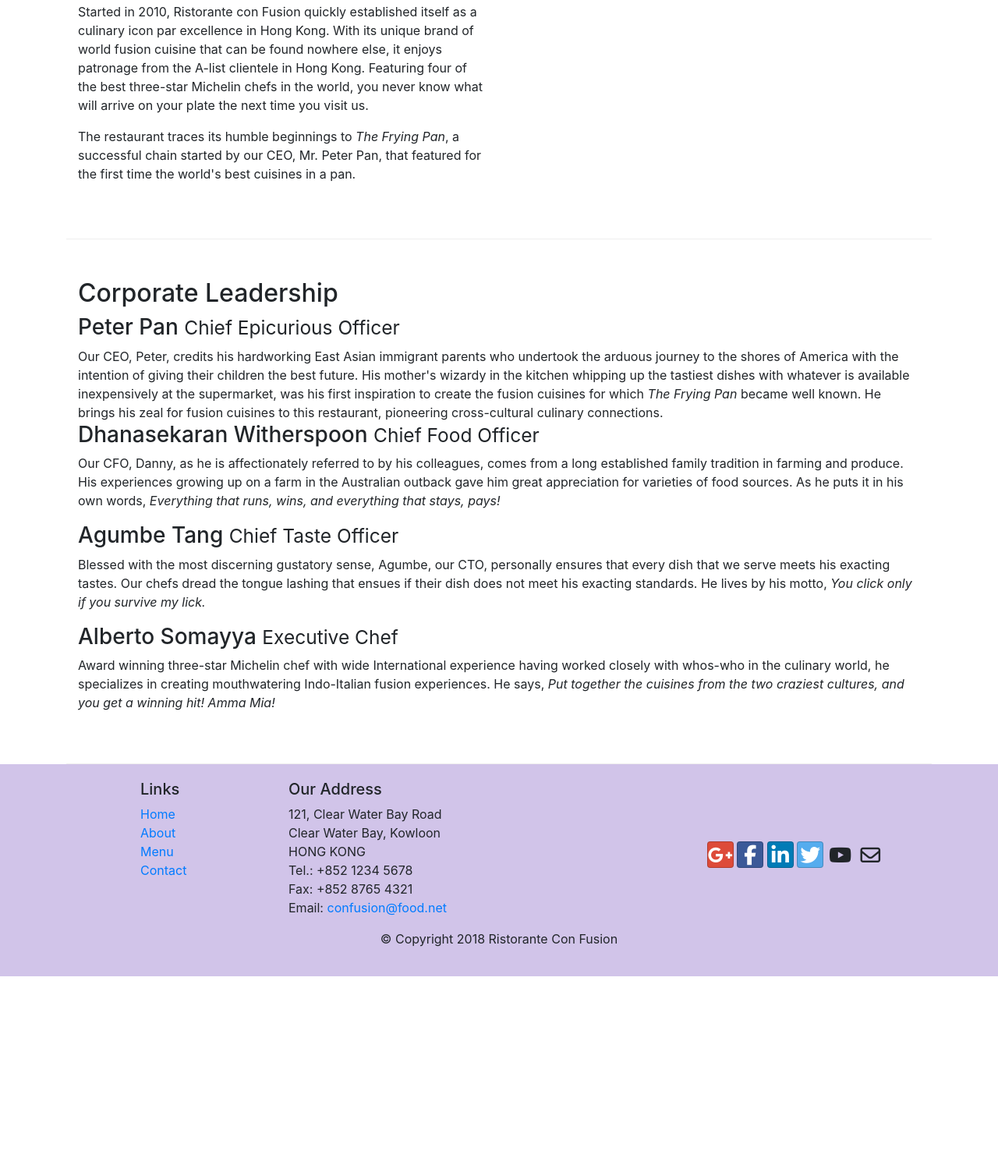
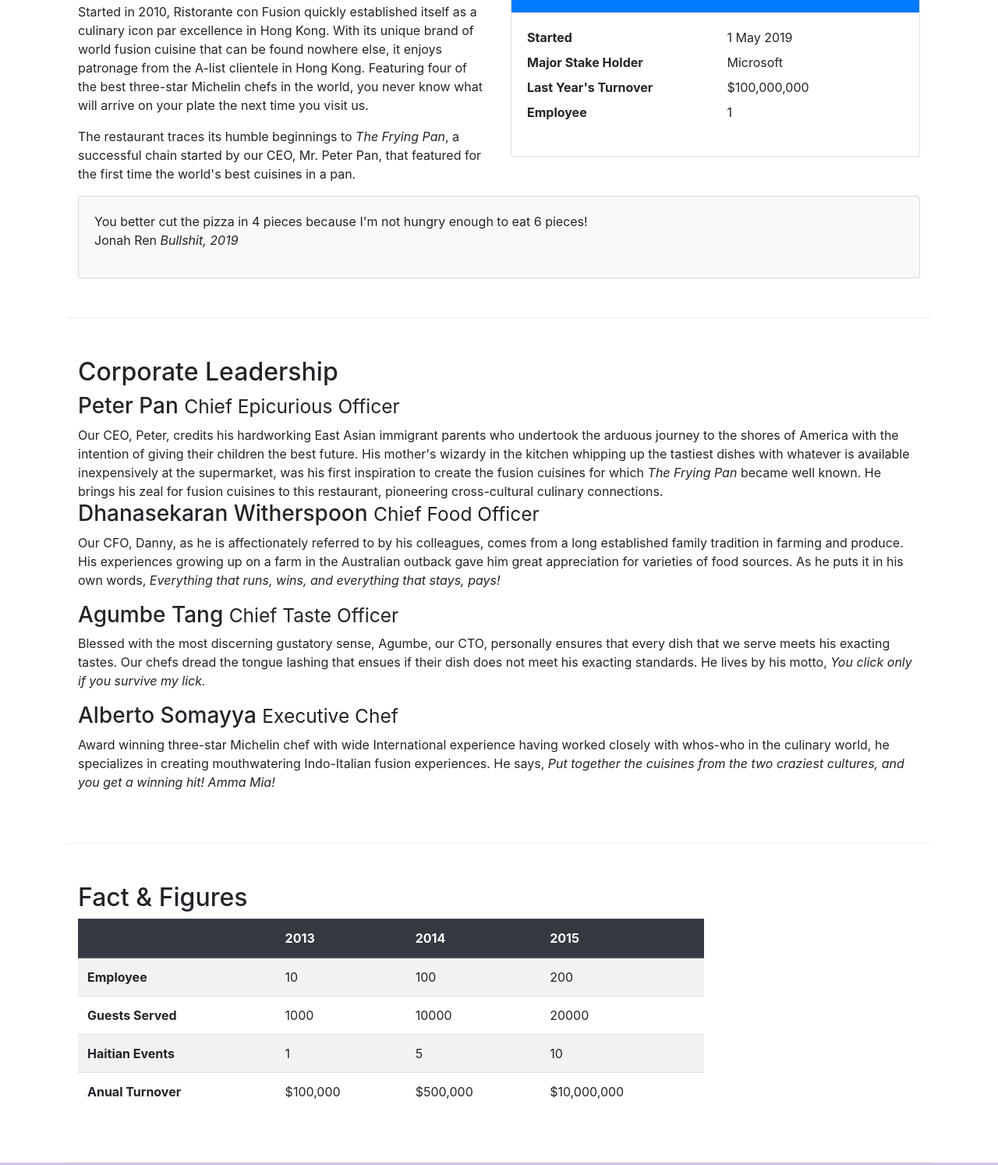
Before and after one commit to renmaoting/bootstrap, a website: page aboutus.html in a window 1280 px wide. Shown: the part 508-2002 px from the top of the page at 78% size. Before the commit the page ends 1760 px from the top, so only its background shows below. Drawn offline with nearby package versions, Linux system fonts and the light colour scheme.

Commit message:
table and card

```diff
--- a/aboutus.html
+++ b/aboutus.html
@@ -21,8 +21,8 @@
             <a class="navbar-brand mr-auto" href="./index.html">Restarunt</a>
             <ul class="navbar-nav mr-auto" >
                 <div class="navbar-collapse collapse" id="Navbar">
-                    <li class="nav-item active"><a class="nav-link" href="./index.html"><span class="fa fa-home fa-lg"></span>Home</a></li>
-                    <li class="nav-item"><a class="nav-link" href="#"><span class="fa fa-info fa-lg"></span>About</a></li>
+                    <li class="nav-item"><a class="nav-link" href="./index.html"><span class="fa fa-home fa-lg"></span>Home</a></li>
+                    <li class="nav-item active"><a class="nav-link" href="#"><span class="fa fa-info fa-lg"></span>About</a></li>
                     <li class="nav-item"><a class="nav-link" href="#"><span class="fa fa-list fa-lg"></span>Menu</a></li>
                     <li class="nav-item"><a class="nav-link" href="./contactus.html"><span class="fa fa-address-card fa-lg"></span>Contact</a></li>
                 </div>
@@ -60,10 +60,38 @@
                 <p>Started in 2010, Ristorante con Fusion quickly established itself as a culinary icon par excellence in Hong Kong. With its unique brand of world fusion cuisine that can be found nowhere else, it enjoys patronage from the A-list clientele in Hong Kong.  Featuring four of the best three-star Michelin chefs in the world, you never know what will arrive on your plate the next time you visit us.</p>
                 <p>The restaurant traces its humble beginnings to <em>The Frying Pan</em>, a successful chain started by our CEO, Mr. Peter Pan, that featured for the first time the world's best cuisines in a pan.</p>
             </div>
-            <div>
+            <div class="col-sm">
+                <div class="card">
+                    <h3 class="card-header bg-primary text-white">Facts at a Glance</h3>
+                    <div class="card-body">
+                        <dl class="row">
+                            <dt class="col-6">Started</dt>
+                            <dd class="col-6">1 May 2019</dd>
+                            <dt class="col-6">Major Stake Holder</dt>
+                            <dd class="col-6">Microsoft</dd>
+                            <dt class="col-6">Last Year's Turnover</dt>
+                            <dd class="col-6">$100,000,000</dd>
+                            <dt class="col-6">Employee</dt>
+                            <dd class="col-6">1</dd>
+                        </dl>
+                    </div>
+                </div>
+            </div>
+            <div class="col-12">
+                <div class="card card-body bg-light">
+                    <blockquote class="blockquoate">
+                        <p class="mb-0"> You better cut the pizza in 4 pieces
+                            because I'm not hungry enough to eat 6 pieces!
+                        </p>
+                        <footer class="blockquoate-footer"> Jonah Ren
+                            <cite title="Source Title">
+                                Bullshit, 2019
+                            </cite>
+                        </footer>
+                    </blockquote>
+                </div>
             </div>
         </div>
-
 
         <div class="row row-content">
             <div class="col">
@@ -78,7 +106,52 @@
                 <p class="d-none d-sm-block">Award winning three-star Michelin chef with wide International experience having worked closely with whos-who in the culinary world, he specializes in creating mouthwatering Indo-Italian fusion experiences. He says, <em>Put together the cuisines from the two craziest cultures, and you get a winning hit! Amma Mia!</em></p>
             </div>
        </div>
+       <div class="row row-content">
+           <div class="col-12 col-sm-9">
+               <h2>Fact &amp; Figures</h2>
+               <div class="table-responsive">
+                   <table class="table table-striped">
+                       <thead class="thead-dark">
+                           <tr>
+                               <th>&nbsp;</th>
+                               <th>2013</th>
+                               <th>2014</th>
+                               <th>2015</th>
+                           </tr>
+                       </thead>
+                       <tbody>
+                           <tr>
+                               <th>Employee</th>
+                               <td>10</td>
+                               <td>100</td>
+                               <td>200</td>
+                           </tr>
+                           <tr>
+                                <th>Guests Served</th>
+                                <td>1000</td>
+                                <td>10000</td>
+                                <td>20000</td>
+                            </tr>
+                            <tr>
+                                <th>Haitian Events</th>
+                                <td>1</td>
+                                <td>5</td>
+                                <td>10</td>
+                            </tr>
+                            <tr>
+                                <th>Anual Turnover</th>
+                                <td>$100,000</td>
+                                <td>$500,000</td>
+                                <td>$10,000,000</td>
+                            </tr>
+                       </tbody>
+                   </table>
+               </div>
+           </div>
+           <div class="col-12 col-sm-3">
 
+           </div>
+       </div>
     </div>
 
     <footer class="footer row-footer">
```
Also changed, not shown: img/alberto.png (added), img/buffet.png (added), img/logo.png (added), img/uthappizza.png (added), 1 other file.
